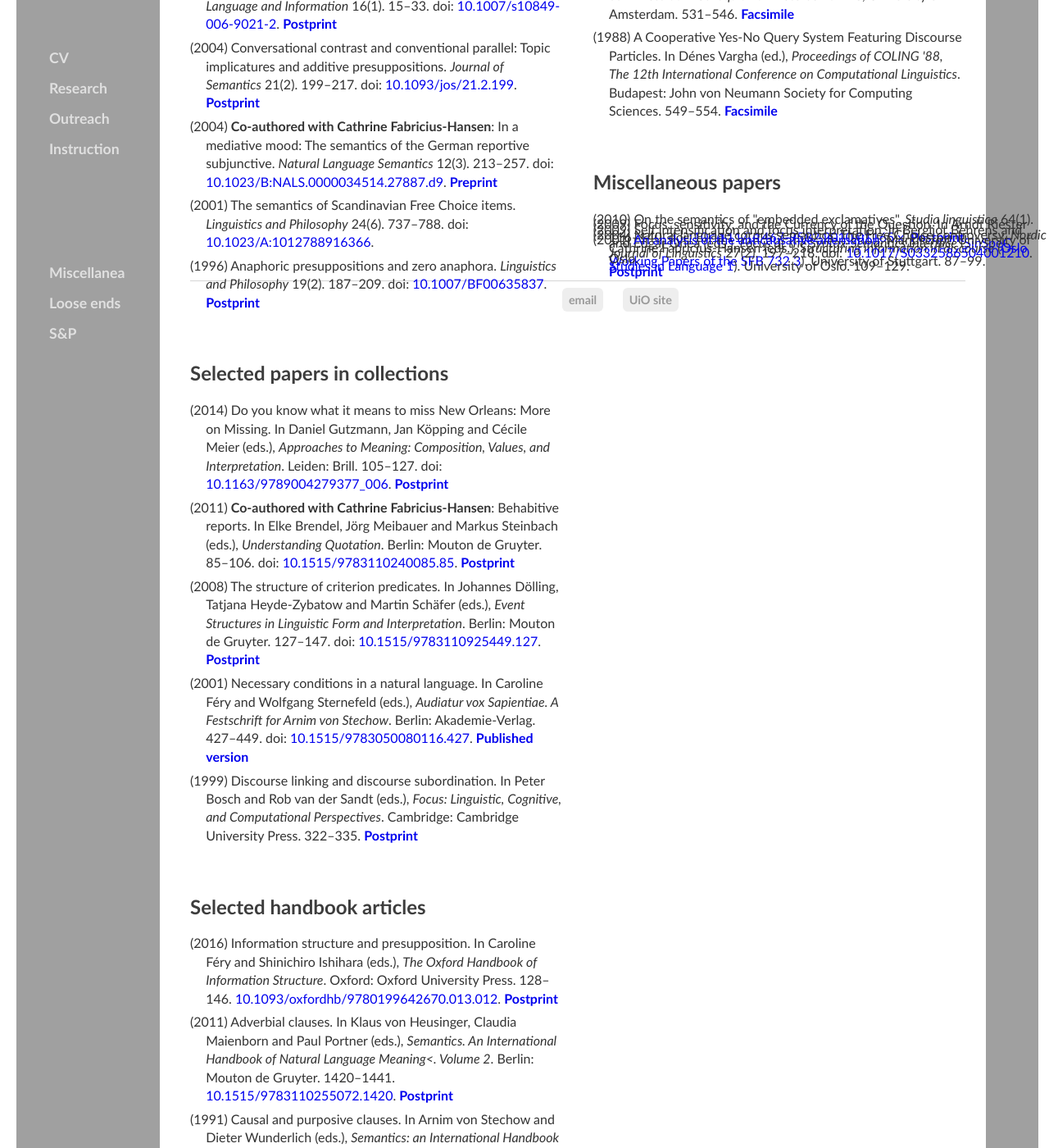
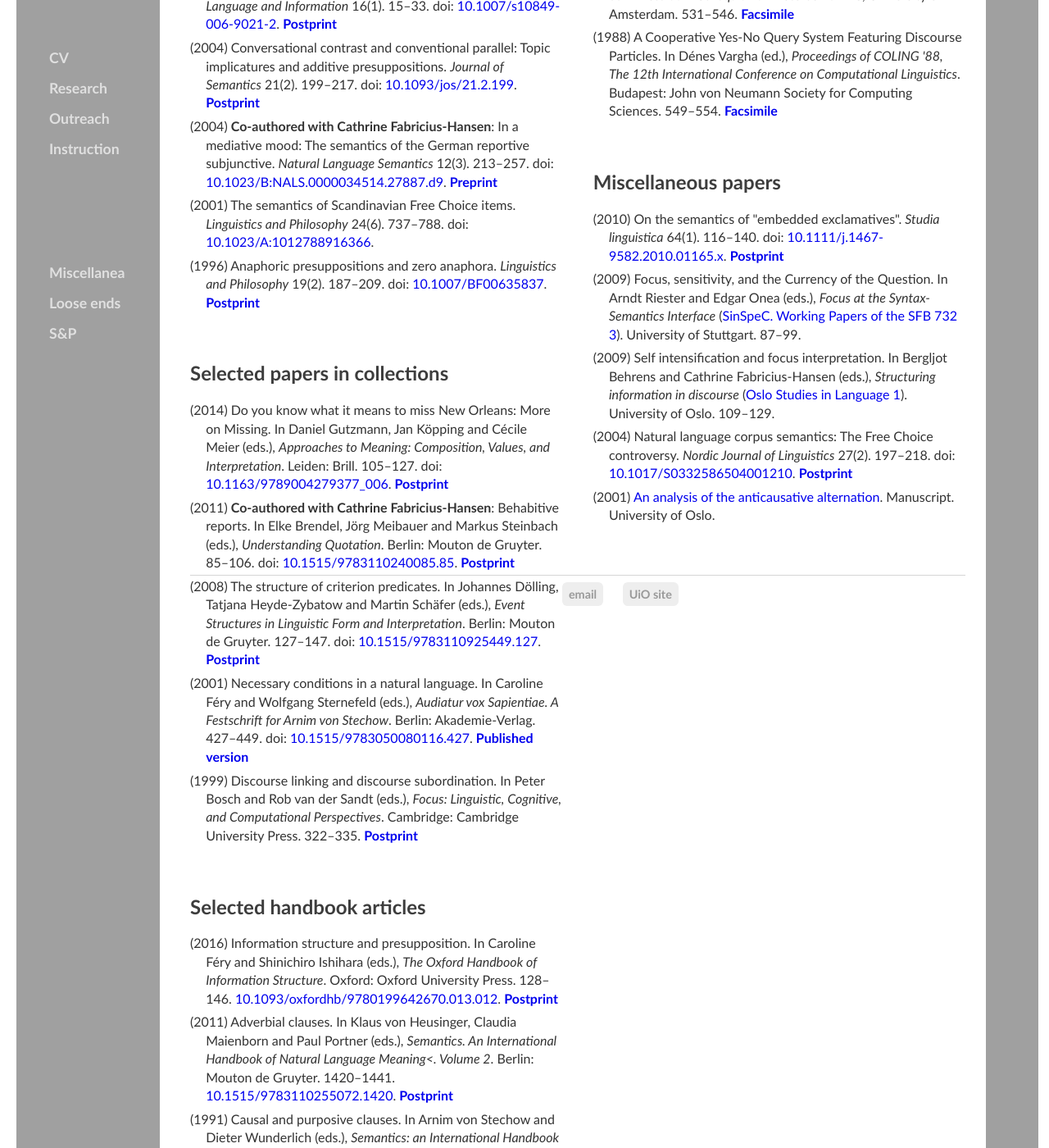
Before and after one commit to kjelljs/kjelljs.github.io, a Jekyll site: the page built from research/index.html, in a window 1280 px wide and 1400 px high, scrolled down 1169 px. Shown: the whole window at 82% size. Built offline with Jekyll 4.4.1, drawn with Linux system fonts in a browser that asks for light colours.

Commit message:
Update main.css

```diff
--- a/css/main.css
+++ b/css/main.css
@@ -150,20 +150,20 @@ ul.posts li {
 }
 
 .tooltip {
-   position: absolute;
+   position: relative;
  }
 
  .tooltip .tooltiptext {
   visibility: hidden;
-  width: 500px;
+  width: 600px;
   background-color: #808080;
   color: #fff;
   text-align: left;
   border-radius: 6px;
-  padding: 5px 5px 5px 5px;
-  position: relative;
+  padding: 6px 6px 6px 6px;
+  position: absolute;
   z-index: 1;
-  top: -5px;
+  top: 50%;
   right: 105%;
   text-indent: 1.2em;
   font-size: 1em;
```
